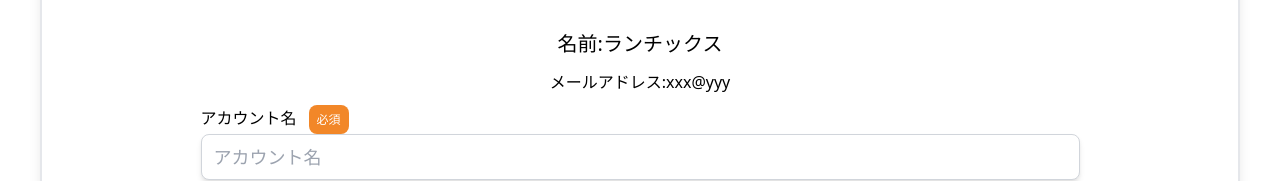
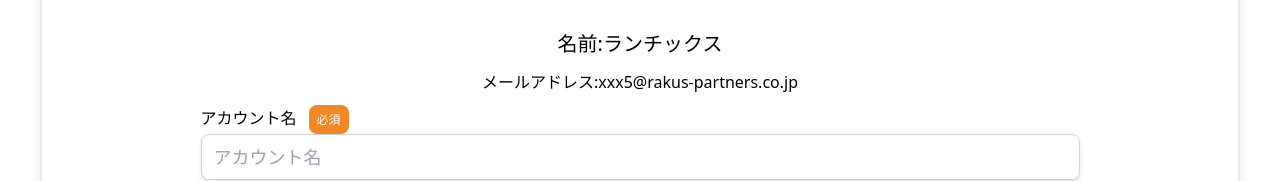
Before and after one commit to suzu1997/rakus-sns-app, a Next.js app: page /auth/signup in a window 1280 px wide. Shown: the part 184-365 px from the top of the page. Built offline with nearby package versions, Linux system fonts and the light colour scheme.

Commit message:
テストデータ（名前とアドレスを修正）、ラクスドメインに変更

```diff
--- a/src/pages/auth/signup.tsx
+++ b/src/pages/auth/signup.tsx
@@ -49,9 +49,9 @@ const schema = yup.object().shape({
  */
 const SignUp: NextPage = () => {
   //テストデータ
-  const [data] = useState({
+  const [testData] = useState({
     name: "ランチックス",
-    email: "xxx@yyy",
+    email: "xxx5@rakus-partners.co.jp",
   });
 
   // バリデーション機能を呼び出し
@@ -83,8 +83,8 @@ const SignUp: NextPage = () => {
         </div>
 
         <div className="flex flex-col items-center mt-10 mr-3 ml-3">
-          <div className="text-xl mt-3">名前:{data.name}</div>
-          <div className="mt-3">メールアドレス:{data.email}</div>
+          <div className="text-xl mt-3">名前:{testData.name}</div>
+          <div className="mt-3">メールアドレス:{testData.email}</div>
           <div className="w-3/4 mt-3">
             {/* アカウント名のテキストフォーム */}
             <TextInput
```
